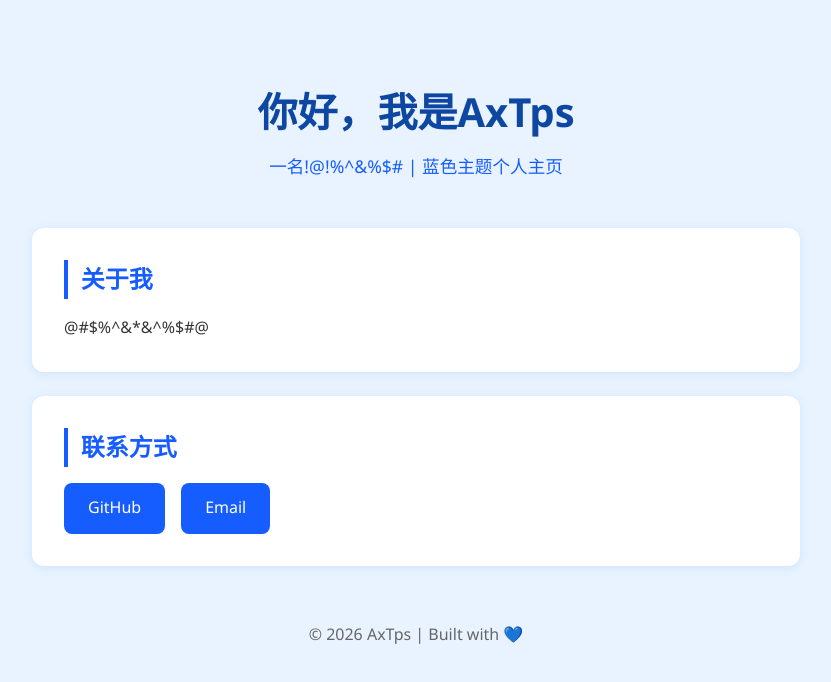
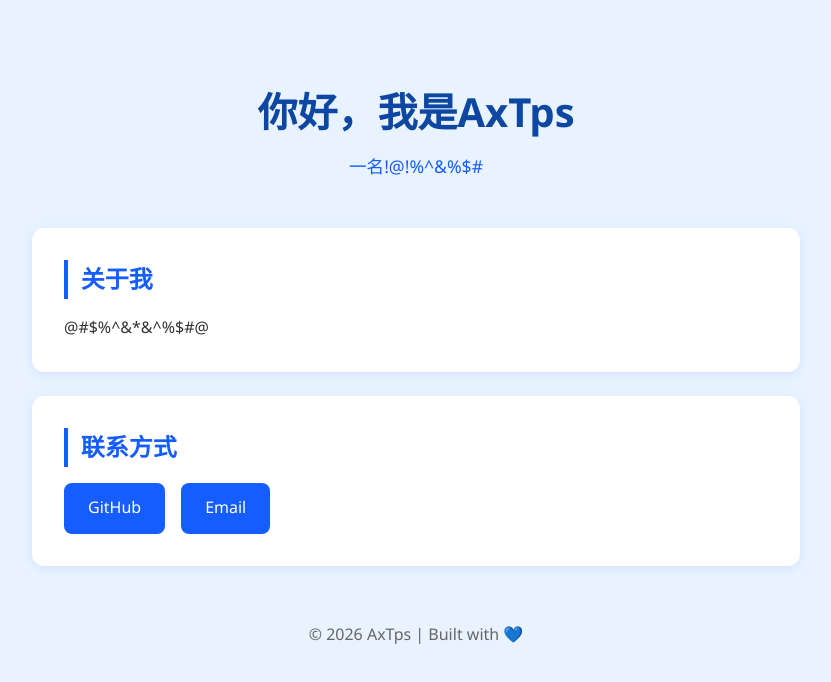
Before and after one commit to ApTx2012/ApTx2012.github.io, a plain HTML site: page index.html in a window 1280 px wide. Shown: the whole page, without its empty margins (224-1055 px from the left). Drawn offline with Linux system fonts and the light colour scheme.

Commit message:
Update index.html

```diff
--- a/index.html
+++ b/index.html
@@ -10,7 +10,7 @@
   <div class="container">
     <header class="header">
       <h1>你好，我是AxTps</h1>
-      <p class="subtitle">一名!@!%^&%$# | 蓝色主题个人主页</p>
+      <p class="subtitle">一名!@!%^&%$#</p>
     </header>
 
     <section class="about">
```
